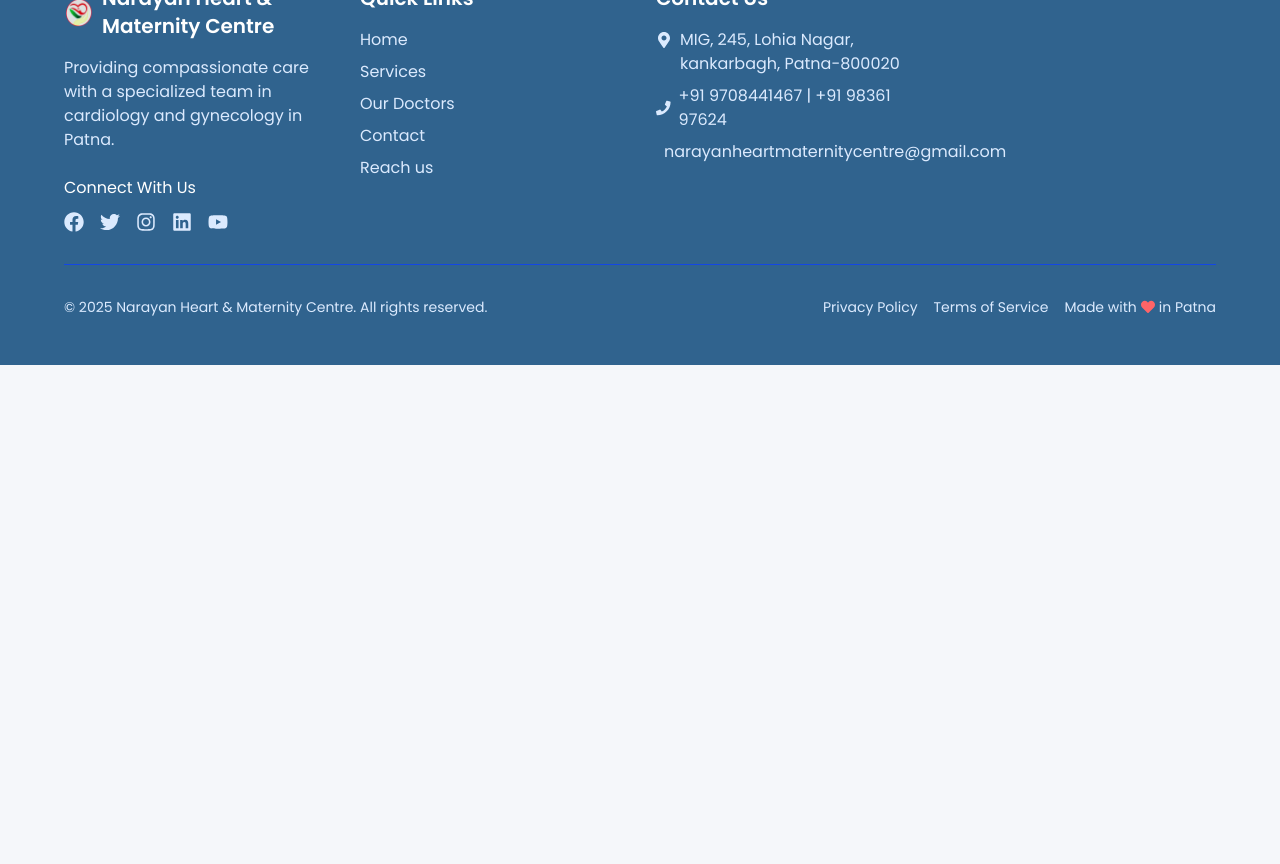
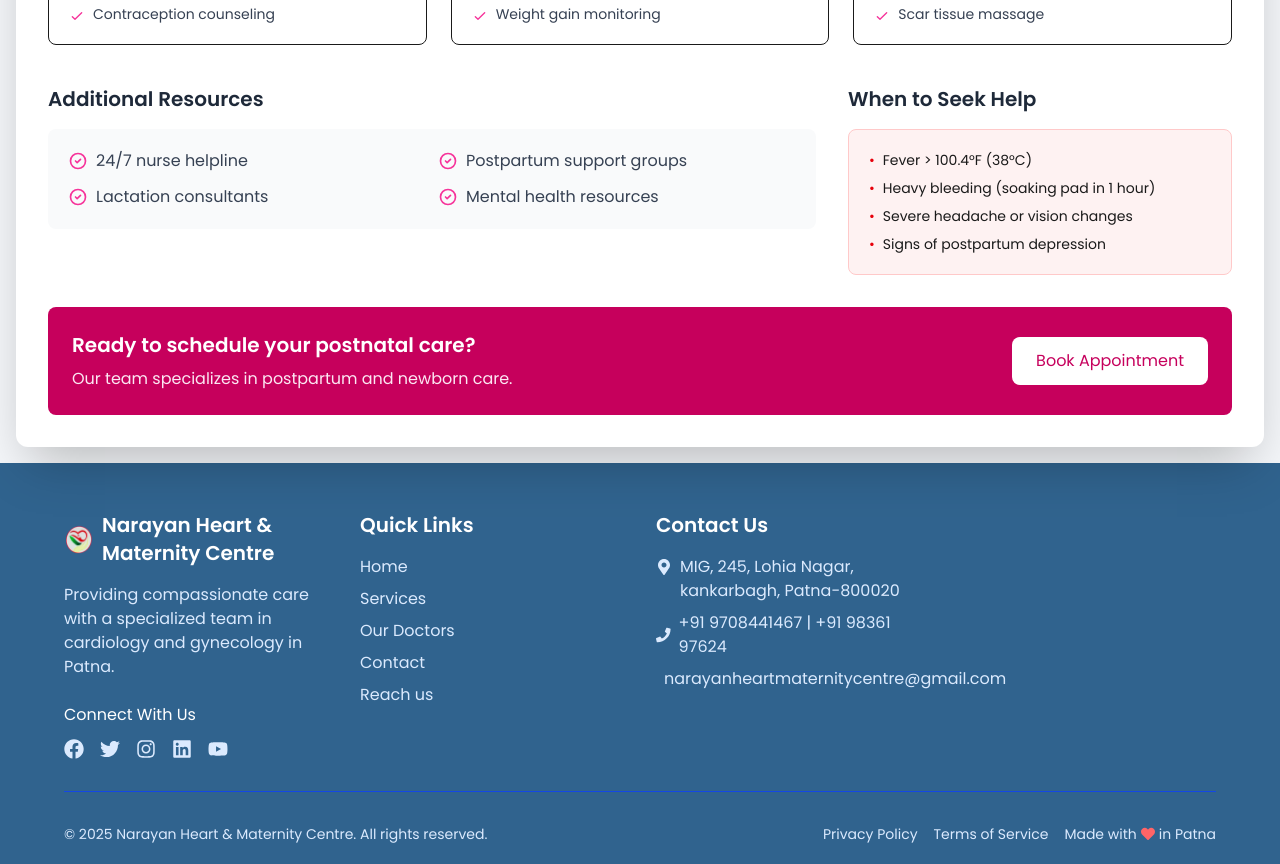
Before and after one commit to EmulationNerds685/Narayan_Clinic, a React (Vite) app: page /postnatal in a window 1280 px wide. Shown: the part 880-1744 px from the top of the page. Before the commit the page ends 1245 px from the top, so only its background shows below. Built offline with nearby package versions, Linux system fonts and the light colour scheme.

Commit message:
minor fix

```diff
--- a/src/pages/PostnatalServicesModal.jsx
+++ b/src/pages/PostnatalServicesModal.jsx
@@ -47,7 +47,7 @@ const PostnatalServicesModal = ({ onClose }) => {
 
   return (
     <div className="flex items-center justify-center !p-4 ">
-      <div className="bg-white rounded-xl shadow-2xl  w-full max-h-[90vh] overflow-y-auto">
+      <div className="bg-white rounded-xl shadow-2xl  w-full  overflow-y-auto">
         {/* Header */}
         <div className="bg-pink-600 text-white !p-6 rounded-t-xl">
           <div className="flex justify-between items-start">
@@ -133,7 +133,7 @@ const PostnatalServicesModal = ({ onClose }) => {
             </div>
             <div className="md:w-1/3">
               <h3 className="text-xl font-semibold text-gray-800 !mb-4">When to Seek Help</h3>
-              <div className="bg-red-50 border border-red-200 rounded-lg p-5">
+              <div className="bg-red-50 border border-red-200 rounded-lg !p-5">
                 <ul className="!space-y-2 text-sm">
                   <li className="flex items-start">
                     <span className="text-red-600 font-medium !mr-2">•</span>
```
